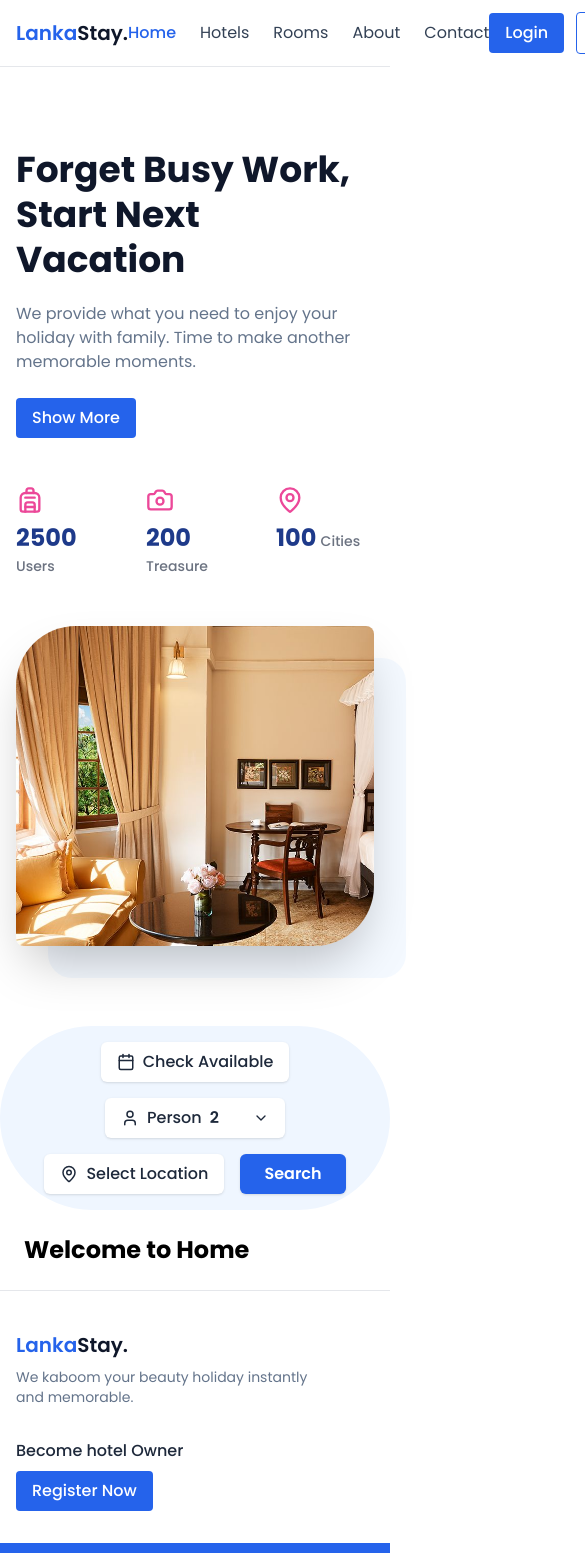
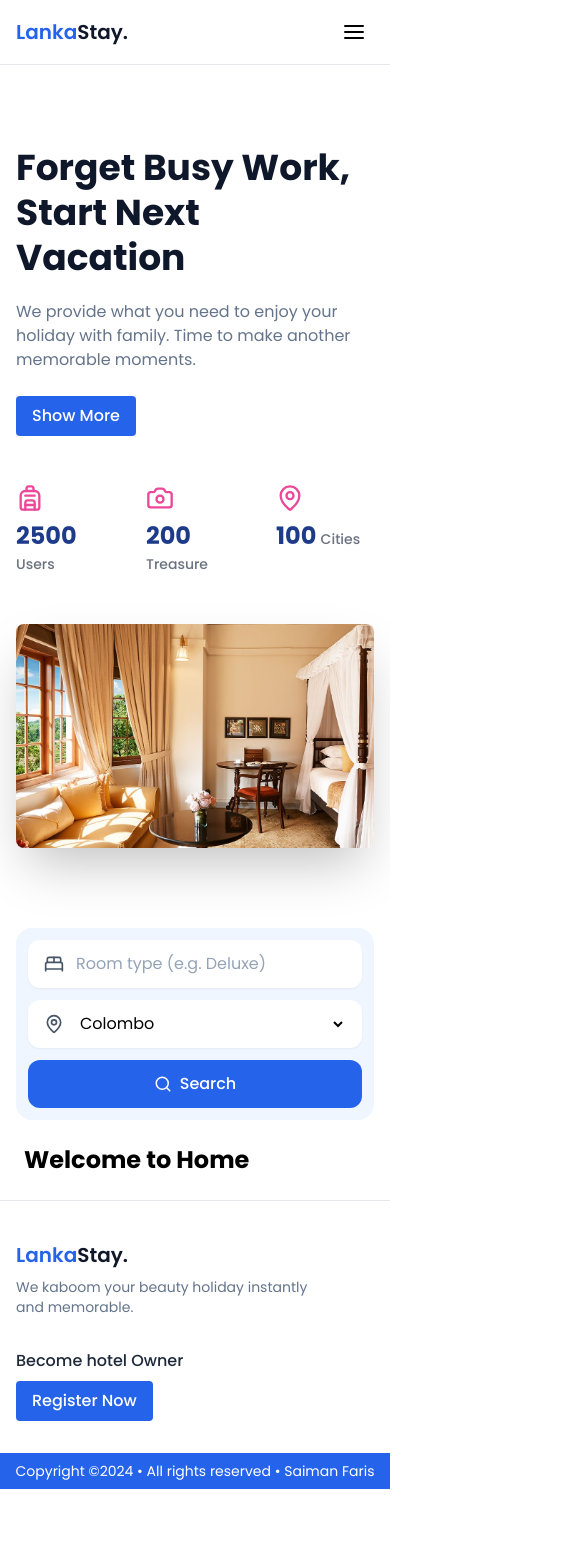
Before and after one commit to thelinh2711/FE-BookingHotel, a React (Vite) app: page / in a window 390 px wide. Shown: the top 1553 px of the page, 585 px wide, since content can reach past the window. After the commit the page ends 1489 px from the top, so only its background shows below. Built offline with nearby package versions, Linux system fonts and the light colour scheme.

Commit message:
Responsive và sửa SearchBar

```diff
--- a/src/components/Banner.jsx
+++ b/src/components/Banner.jsx
@@ -4,11 +4,11 @@ import { Backpack, Camera, MapPin } from 'lucide-react';
 
 const Banner = () => {
   return (
-    <section className="py-20 bg-white">
-      <div className="max-w-7xl mx-auto px-4 flex flex-col md:flex-row items-center gap-12">
+    <section className="py-20 bg-white overflow-x-hidden">
+      <div className="max-w-7xl mx-auto px-4 flex flex-col md:flex-row items-stretch md:items-center gap-12">
 
         {/* Left Side: Text + Stats */}
-        <div className="flex-1">
+        <div className="flex-1 min-w-0 w-full">
           <h1 className="text-4xl font-extrabold text-slate-900 leading-tight mb-5">
             Forget Busy Work,<br />
             Start Next Vacation
@@ -19,8 +19,7 @@ const Banner = () => {
 
           <Button>Show More</Button>
 
-          {/* Stats Section */}
-         <div className="mt-12 grid grid-cols-3 gap-8 max-w-lg">
+          <div className="mt-12 grid grid-cols-3 gap-8 max-w-lg">
             <StatItem icon={<Backpack size={28} className="text-pink-500" />} number="2500" label="Users" />
             <StatItem icon={<Camera size={28} className="text-pink-500" />} number="200" label="Treasure" />
             <StatItem icon={<MapPin size={28} className="text-pink-500" />} number="100" label="Cities" />
@@ -28,16 +27,21 @@ const Banner = () => {
         </div>
 
         {/* Right Side: Image */}
-        <div className="flex-1 max-w-lg">
-          <div className="relative">
-            {/* Background shadow/decoration */}
-            <div className="absolute top-8 left-8 w-full h-full bg-blue-100 rounded-3xl opacity-30"></div>
+        <div className="flex-1 w-full md:max-w-lg min-w-0">
+          <div className="relative w-full">
+            {/* décor: ẩn ở mobile để không ảnh hưởng layout */}
+            <div className="hidden md:block absolute top-8 left-8 w-full h-full bg-blue-100 rounded-3xl opacity-30"></div>
 
-            {/* Main Image */}
             <img
               src={bannerImg}
               alt="Vacation room with natural lighting"
-              className="relative w-full h-80 lg:h-96 object-cover rounded-tl-[60px] rounded-br-[60px] rounded-tr-lg rounded-bl-lg shadow-2xl"
+              className="
+                relative block w-full
+                aspect-[16/10] md:aspect-auto md:h-80 lg:h-96
+                object-cover
+                rounded-lg md:rounded-tl-[60px] md:rounded-br-[60px] md:rounded-tr-lg md:rounded-bl-lg
+                shadow-2xl
+              "
             />
           </div>
         </div>
@@ -47,12 +51,12 @@ const Banner = () => {
   );
 };
 
-// StatItem Subcomponent
 const StatItem = ({ icon, number, label }) => (
   <div className="text-left">
     <div className="mb-2">{icon}</div>
     <div className="text-slate-900">
-      <span className="text-2xl font-bold text-blue-900">{number}</span> <span className="text-sm text-gray-500 font-medium">{label}</span>
+      <span className="text-2xl font-bold text-blue-900">{number}</span>{' '}
+      <span className="text-sm text-gray-500 font-medium">{label}</span>
     </div>
   </div>
 );
--- a/src/components/Footer.jsx
+++ b/src/components/Footer.jsx
@@ -1,11 +1,11 @@
 import { Link } from 'react-router-dom';
 import Logo from './Logo';
 import Button from './Button';
-import SectionTitle from './SectionTitle'; // dùng lại nếu bạn muốn giữ style tiêu đề nhất quán
+
 
 const Footer = () => {
   return (
-    <footer className="bg-white border-t pt-10">
+    <footer className="max-w-full bg-white border-t pt-10">
       {/* Upper Footer */}
       <div className="max-w-7xl mx-auto px-4 pb-8 flex flex-col md:flex-row justify-between items-start md:items-center gap-8">
         {/* Left: Logo + tagline */}
--- a/src/components/Header.jsx
+++ b/src/components/Header.jsx
@@ -1,3 +1,4 @@
+import React, { useState } from 'react';
 import { Link, NavLink } from 'react-router-dom';
 import Logo from './Logo';
 import Button from './Button';
@@ -8,14 +9,20 @@ const navLinkClass = ({ isActive }) =>
     : 'text-slate-700 hover:text-blue-600 transition';
 
 const Header = () => {
+  const [open, setOpen] = useState(false);
+
+  const closeMenu = () => setOpen(false);
+
   return (
     <header className="sticky top-0 z-50 bg-white/80 backdrop-blur supports-[backdrop-filter]:bg-white/60 border-b">
       <div className="max-w-7xl mx-auto px-4 py-3 flex items-center justify-between">
         {/* Logo */}
-        <Logo />
+        <Link to="/" onClick={closeMenu}>
+          <Logo />
+        </Link>
 
-        {/* Navigation */}
-        <nav className="flex items-center space-x-6">
+        {/* Navigation desktop */}
+        <nav className="hidden md:flex items-center space-x-6">
           <NavLink to="/" className={navLinkClass}>Home</NavLink>
           <NavLink to="/hotels" className={navLinkClass}>Hotels</NavLink>
           <NavLink to="/rooms" className={navLinkClass}>Rooms</NavLink>
@@ -23,8 +30,8 @@ const Header = () => {
           <NavLink to="/contact" className={navLinkClass}>Contact</NavLink>
         </nav>
 
-        {/* Auth Buttons */}
-        <div className="flex items-center space-x-3">
+        {/* Auth Buttons desktop */}
+        <div className="hidden md:flex items-center space-x-3">
           <Link to="/login">
             <Button>Login</Button>
           </Link>
@@ -34,7 +41,54 @@ const Header = () => {
             </button>
           </Link>
         </div>
+
+        {/* Hamburger mobile */}
+        <button
+          className="md:hidden p-2 rounded focus:outline-none focus:ring-2 focus:ring-blue-500"
+          onClick={() => setOpen(!open)}
+        >
+          <svg width="24" height="24" viewBox="0 0 24 24" fill="none">
+            {open ? (
+              <path
+                d="M6 18L18 6M6 6l12 12"
+                stroke="currentColor"
+                strokeWidth="2"
+                strokeLinecap="round"
+              />
+            ) : (
+              <path
+                d="M3 6h18M3 12h18M3 18h18"
+                stroke="currentColor"
+                strokeWidth="2"
+                strokeLinecap="round"
+              />
+            )}
+          </svg>
+        </button>
       </div>
+
+      {/* Mobile menu */}
+      {open && (
+        <div className="md:hidden border-t bg-white">
+          <div className="px-4 py-3 space-y-2">
+            <NavLink to="/" className="block py-2" onClick={closeMenu}>Home</NavLink>
+            <NavLink to="/hotels" className="block py-2" onClick={closeMenu}>Hotels</NavLink>
+            <NavLink to="/rooms" className="block py-2" onClick={closeMenu}>Rooms</NavLink>
+            <NavLink to="/about" className="block py-2" onClick={closeMenu}>About</NavLink>
+            <NavLink to="/contact" className="block py-2" onClick={closeMenu}>Contact</NavLink>
+            <div className="pt-3 flex flex-col gap-2">
+              <Link to="/login" onClick={closeMenu}>
+                <Button className="w-full">Login</Button>
+              </Link>
+              <Link to="/register" onClick={closeMenu}>
+                <button className="w-full px-4 py-2 border border-blue-600 text-blue-600 rounded hover:bg-blue-50 transition">
+                  Register
+                </button>
+              </Link>
+            </div>
+          </div>
+        </div>
+      )}
     </header>
   );
 };
--- a/src/components/SearchBar.jsx
+++ b/src/components/SearchBar.jsx
@@ -1,30 +1,83 @@
-import { Calendar, User, MapPin, ChevronDown } from 'lucide-react';
-import Button from './Button';
+import { useState } from "react";
+import { BedDouble, MapPin, Search } from "lucide-react";
+import Button from "./Button";
 
-const SearchBar = () => {
+const SearchBar = ({
+  onSearch,
+  locations = ["Colombo", "Galle", "Kandy"],
+  defaultRoomType = "",
+  defaultLocation,
+  className = "",
+}) => {
+  const [roomType, setRoomType] = useState(defaultRoomType);
+  const [location, setLocation] = useState(defaultLocation ?? locations[0] ?? "");
+
+  const submit = (e) => {
+    e.preventDefault();
+    onSearch?.({ roomType, location });
+  };
+
   return (
-    <div className="bg-blue-50 rounded-full p-4 flex flex-wrap md:flex-nowrap items-center justify-center gap-4">
+    <div className={`max-w-7xl mx-auto px-4 ${className}`}>
+      <form
+        onSubmit={submit}
+        className="
+          bg-blue-50 rounded-2xl
+          px-3 py-3
+          flex flex-col gap-3
+          md:flex-row md:items-center md:gap-4
+          w-full
+        "
+      >
+        {/* Room Type */}
+        <div className="w-full md:flex-1 md:min-w-[220px]">
+          <label className="sr-only">Room type</label>
+          <div className="h-12 bg-white rounded-xl shadow-sm flex items-center gap-3 px-4">
+            <BedDouble className="w-5 h-5 text-slate-600 shrink-0" />
+            <input
+              type="text"
+              value={roomType}
+              onChange={(e) => setRoomType(e.target.value)}
+              placeholder="Room type (e.g. Deluxe)"
+              className="flex-1 h-full bg-transparent outline-none placeholder-slate-400"
+              autoComplete="off"
+              aria-label="Room type"
+            />
+          </div>
+        </div>
 
-      <SearchItem icon={<Calendar size={18} />} label="Check Available" />
-      <SearchItem icon={<User size={18} />} label="Person" value="2" hasDropdown />
-      <SearchItem icon={<MapPin size={18} />} label="Select Location" />
+        {/* Divider */}
+        <div className="hidden md:block w-px h-8 bg-slate-200" />
 
-      <Button className="px-6 py-2 rounded-md shadow text-white font-semibold">
-        Search
-      </Button>
-    </div>
-  );
-};
+        {/* Location */}
+        <div className="w-full md:flex-1 md:min-w-[200px]">
+          <label className="sr-only">Location</label>
+          <div className="h-12 bg-white rounded-xl shadow-sm flex items-center gap-3 px-4">
+            <MapPin className="w-5 h-5 text-slate-600 shrink-0" />
+            <select
+              value={location}
+              onChange={(e) => setLocation(e.target.value)}
+              className="flex-1 h-full bg-transparent outline-none"
+              aria-label="Select location"
+            >
+              {locations.map((loc) => (
+                <option key={loc} value={loc}>
+                  {loc}
+                </option>
+              ))}
+            </select>
+          </div>
+        </div>
 
-const SearchItem = ({ icon, label, value, hasDropdown = false }) => {
-  return (
-    <div className="flex items-center space-x-2 bg-white px-4 py-2 rounded-md shadow text-slate-800 min-w-[180px] justify-between">
-      <div className="flex items-center space-x-2">
-        {icon}
-        <span className="font-medium">{label}</span>
-        {value && <span className="font-semibold">{value}</span>}
-      </div>
-      {hasDropdown && <ChevronDown size={16} />}
+        {/* Search button */}
+        <Button
+          type="submit"
+          className="h-12 rounded-xl flex items-center justify-center gap-2 w-full md:w-auto"
+        >
+          <Search size={18} />
+          Search
+        </Button>
+      </form>
     </div>
   );
 };
--- a/src/pages/About.jsx
+++ b/src/pages/About.jsx
@@ -1,3 +1,4 @@
+import Footer from '../components/Footer';
 import Header from '../components/Header';
 
 function About() {
@@ -11,6 +12,7 @@ function About() {
           Our mission is to make your travel planning easier and your stays unforgettable.
         </p>
       </main>
+      <Footer />
     </>
   );
 }
```
